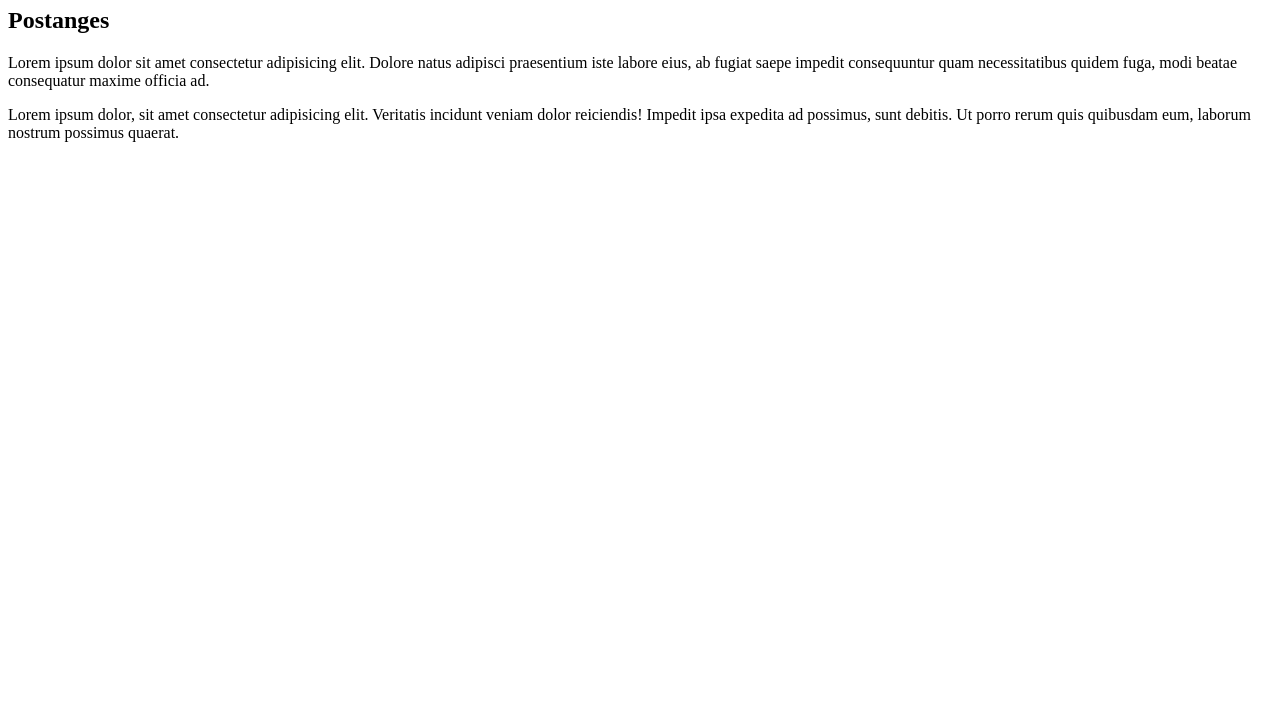
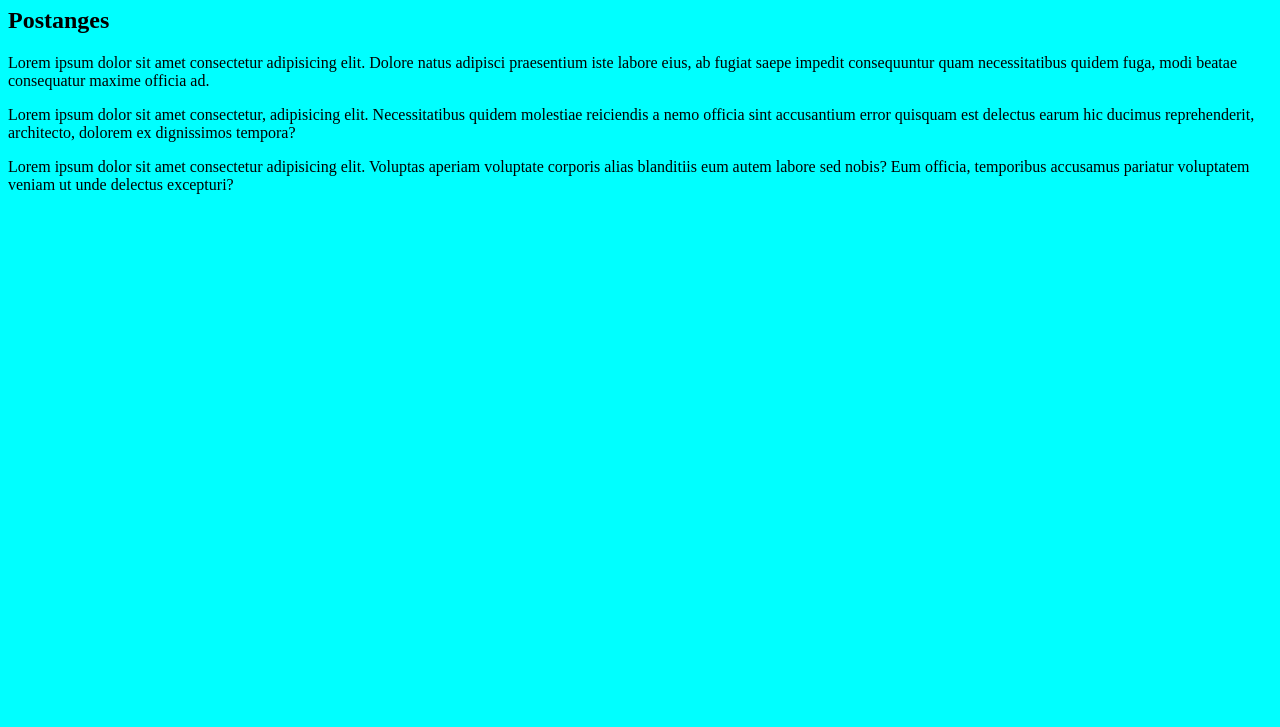
Before and after one commit to MiguelNunes3344/Git, a plain HTML site: page comentario.html in a window 1280 px wide. Shown: the part 73-800 px from the top of the page. Drawn offline with Linux system fonts and the light colour scheme.

Commit message:
Cores novas

```diff
--- a/comentario.html
+++ b/comentario.html
@@ -4,11 +4,20 @@
     <meta charset="UTF-8">
     <meta name="viewport" content="width=device-width, initial-scale=1.0">
     <title>Document</title>
+
+    <style>
+        body {
+            background-color: aqua;
+        }
+
+    </style>
 </head>
 <body>
     <h1>Comentarios</h1>
     <h2>Postanges</h2>
     <p>Lorem ipsum dolor sit amet consectetur adipisicing elit. Dolore natus adipisci praesentium iste labore eius, ab fugiat saepe impedit consequuntur quam necessitatibus quidem fuga, modi beatae consequatur maxime officia ad.</p>
-    <p>Lorem ipsum dolor, sit amet consectetur adipisicing elit. Veritatis incidunt veniam dolor reiciendis! Impedit ipsa expedita ad possimus, sunt debitis. Ut porro rerum quis quibusdam eum, laborum nostrum possimus quaerat.</p>
+    <p>Lorem ipsum dolor sit amet consectetur, adipisicing elit. Necessitatibus quidem molestiae reiciendis a nemo officia sint accusantium error quisquam est delectus earum hic ducimus reprehenderit, architecto, dolorem ex dignissimos tempora?</p>
+
+    <p>Lorem ipsum dolor sit amet consectetur adipisicing elit. Voluptas aperiam voluptate corporis alias blanditiis eum autem labore sed nobis? Eum officia, temporibus accusamus pariatur voluptatem veniam ut unde delectus excepturi?</p>
 </body>
 </html>
```
